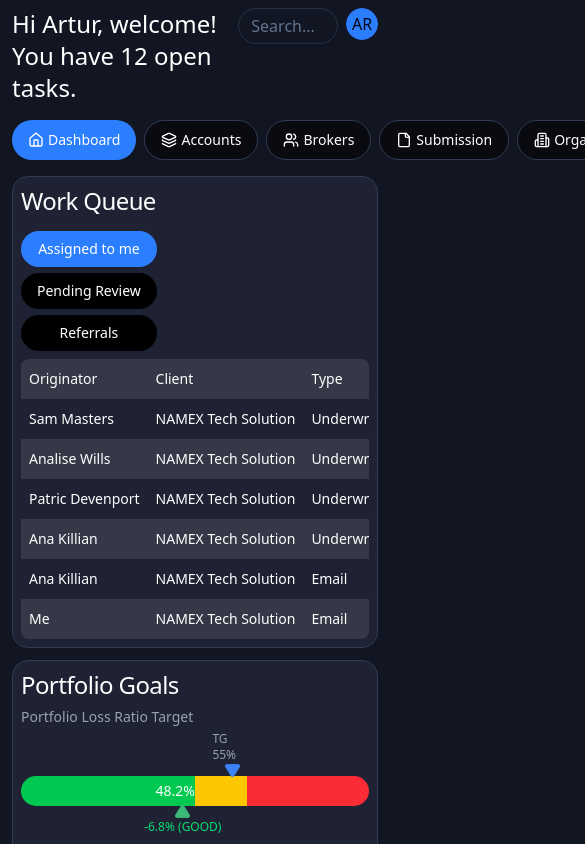
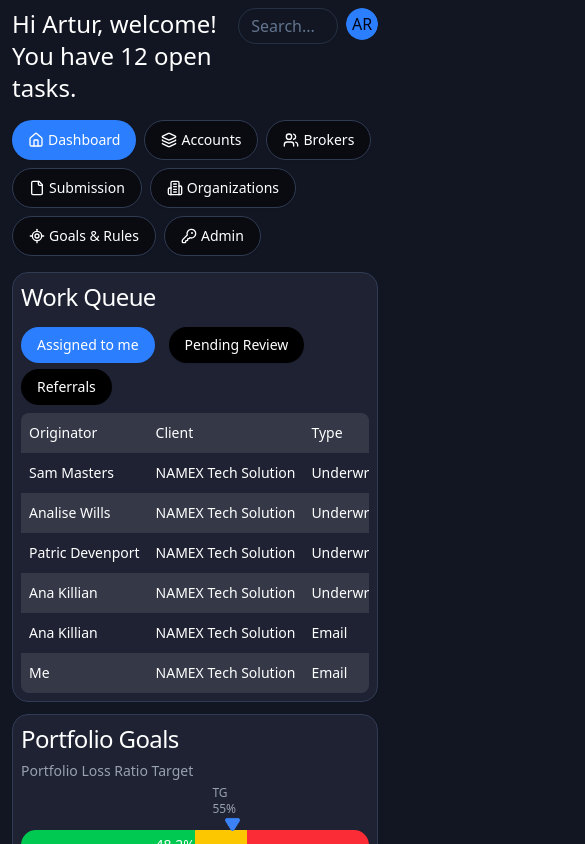
Before and after one commit to valentynaPliushch/dashboard-project, a Next.js app: page /dashboard in a window 390 px wide. Shown: the top 844 px of the page, 585 px wide, since content can reach past the window. Built offline with nearby package versions, Linux system fonts and the light colour scheme.

Commit message:
fix responsive

```diff
--- a/src/app/components/Navigation.tsx
+++ b/src/app/components/Navigation.tsx
@@ -26,7 +26,7 @@
 export function Navigation() {
   const pathname = usePathname();
   return (
-    <div className="container flex flex-row gap-2">
+    <div className="container flex flex-row flex-wrap gap-2">
       {navItems.map((item) => (
         <Link href={item.href} key={item.name}>
           <Button
--- a/src/app/dashboard/data-table.tsx
+++ b/src/app/dashboard/data-table.tsx
@@ -96,7 +96,7 @@
         {type === "work-queue" && (
           <div className="flex flex-col gap-2 mb-2">
             <h2 className="title">Work Queue</h2>
-            <div className="flex flex-col gap-1.5 lg:flex-row overflow-x-auto">
+            <div className="flex flex-row flex-wrap gap-1.5  overflow-x-auto">
               {tabs.map((tab, index) => (
                 <Button
                   key={index}
```
